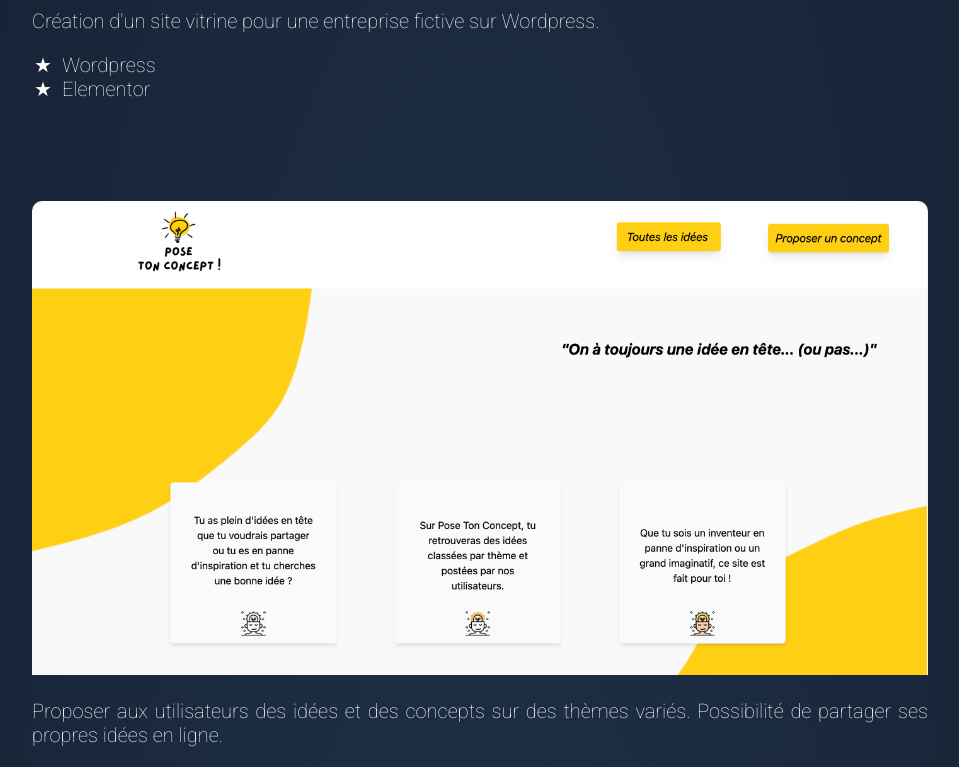
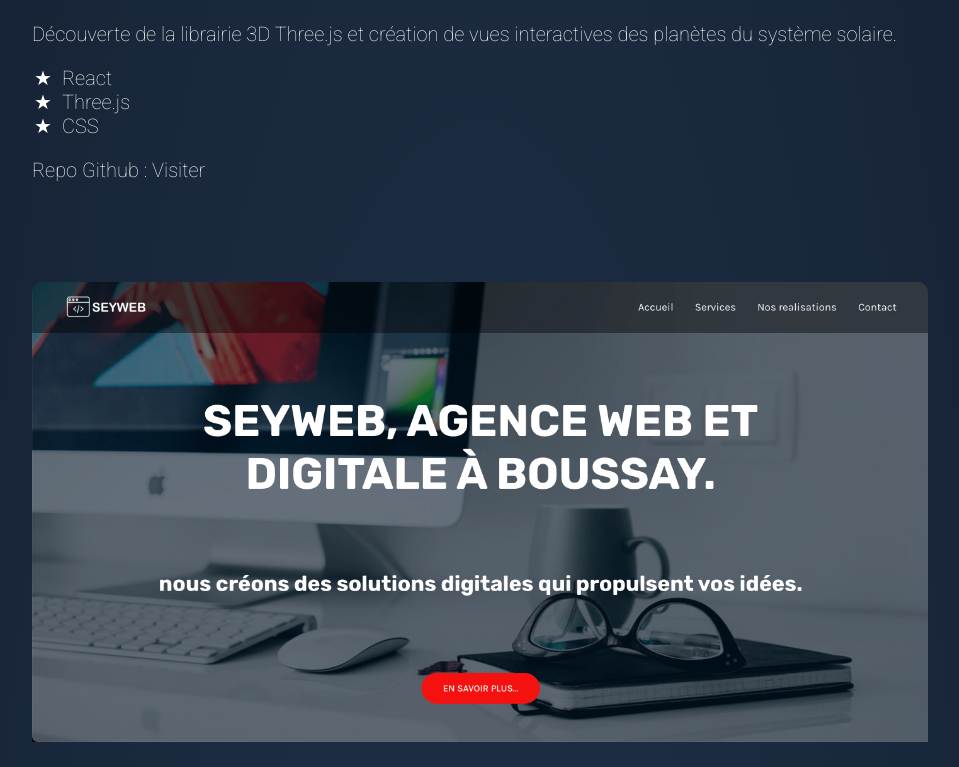
Before and after one commit to guilhemcv/portfolio, a React (Create React App) app: page /portfolio in a window 1280 px wide. Shown: the part 750-1517 px from the top of the page, without its empty margins (160-1119 px from the left). Built offline with nearby package versions, Linux system fonts and the light colour scheme.

Commit message:
ajout data solar system

```diff
--- a/src/data/portfoliopro.js
+++ b/src/data/portfoliopro.js
@@ -1,7 +1,18 @@
 import concept from '../assets/images/concept.png';
 import seyweb from '../assets/images/seyweb.png';
+import solar from '../assets/images/solar-system.png'
 
 const portfoliopro = [
+  {
+    image: solar,
+    lien: 'https://solar-system-threejs-guilhemcv.vercel.app/',
+    description:
+      'Découverte de la librairie 3D Three.js et création de vues interactives des planètes du système solaire.',
+    github: 'https://github.com/guilhemcv/Solar-System-ThreeJS',
+    technos1: 'React',
+    technos2: 'Three.js',
+    technos3: 'CSS',
+  },
   {
     image: seyweb,
     lien: 'https://www.seyweb.fr',
```
Also changed, not shown: src/assets/images/solar-system.png (added).
